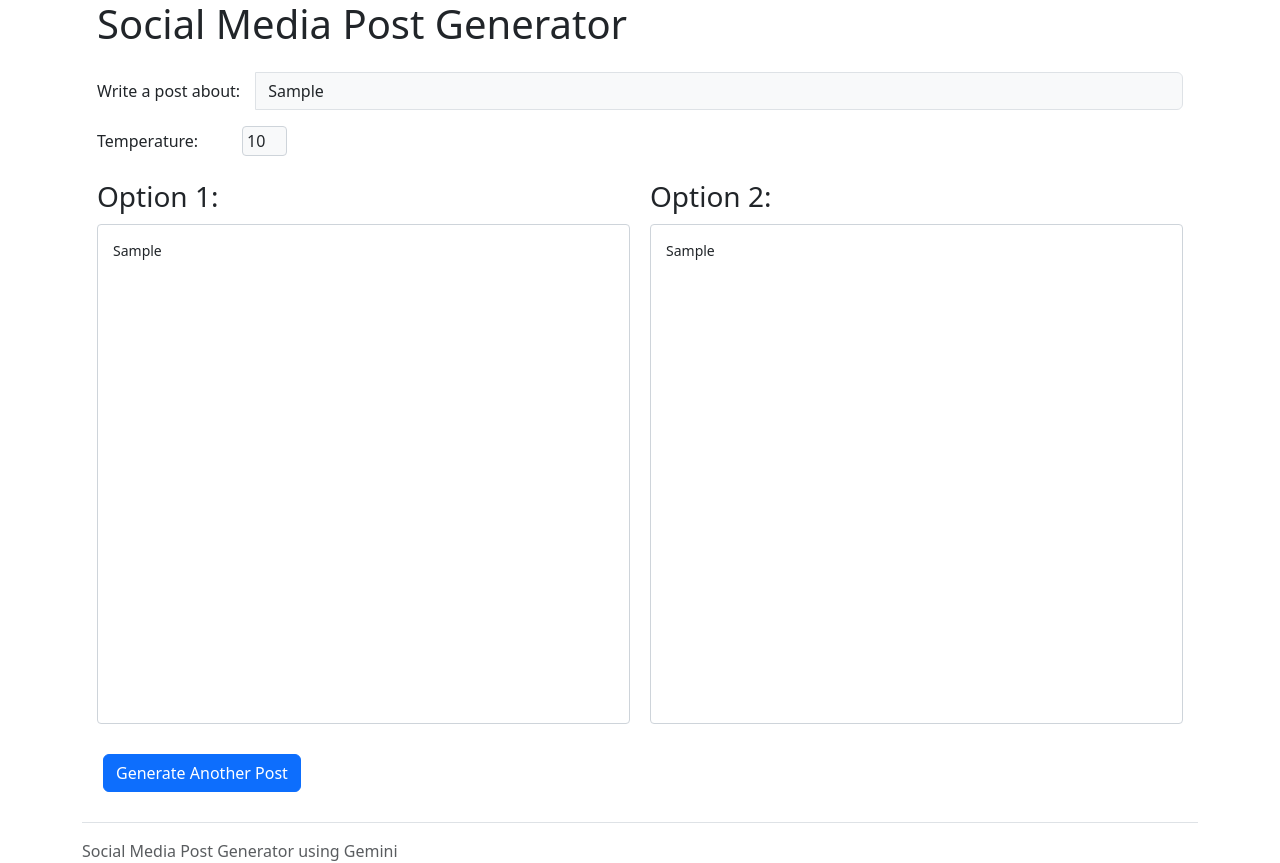
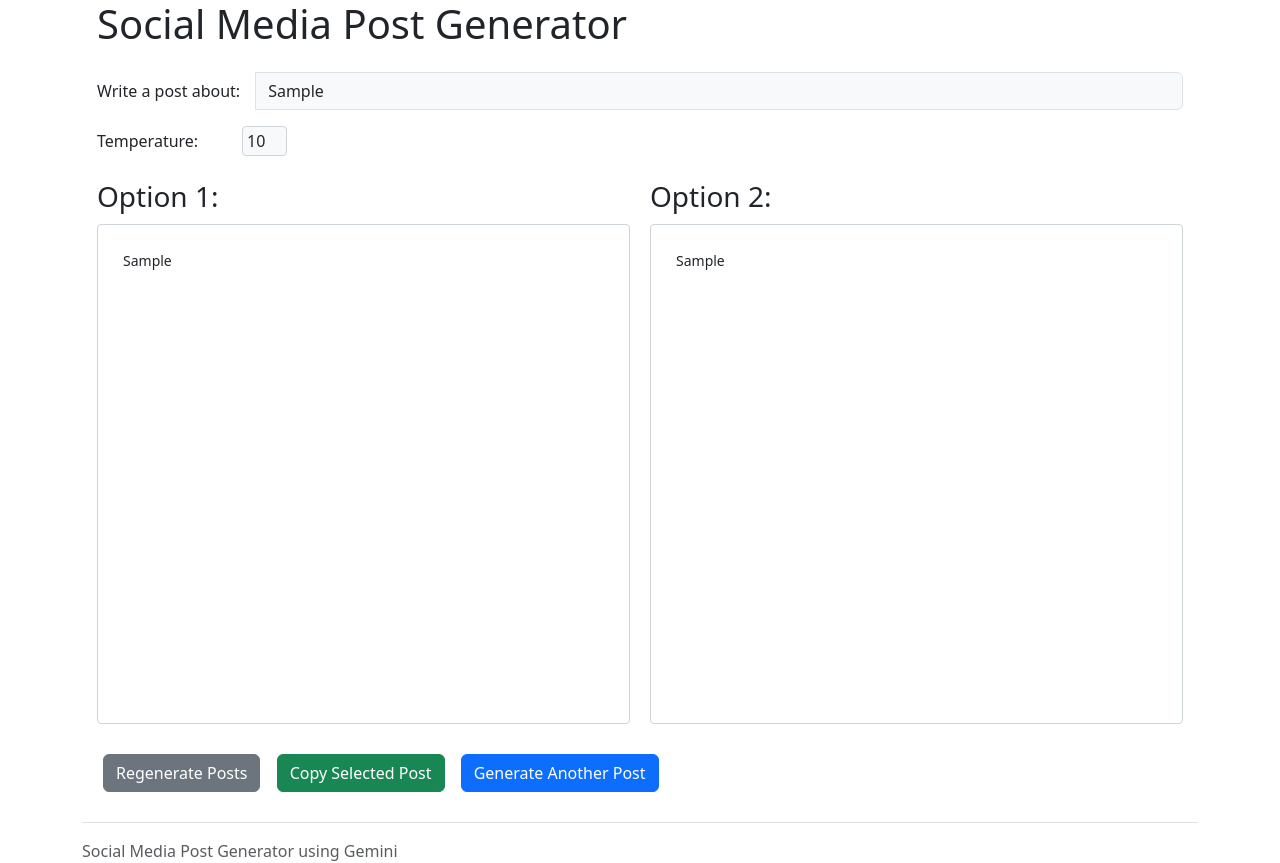
Before and after one commit to olyazub/social-media-post-generation_app_gemini, a Flask app: template src/templates/post.html in a window 1280 px wide. Run offline with Flask 3, Linux system fonts and the light colour scheme; the template is opened without the code that fills it: most values are stand-ins (such as "Sample title", 1, 10 or a date in 2020); some libraries are stand-ins or nearby versions.

Commit message:
add edit and copy to clipboard functionality

```diff
--- a/src/app.py
+++ b/src/app.py
@@ -69,5 +69,45 @@ def index():
 
     return render_template("index.html", form=form)
 
+@app.route("/regenerate", methods=["POST"])
+def regenerate():
+    # Get values from form
+    topic = request.form.get('topic')
+    temperature = float(request.form.get('temperature', 1.75))
+
+    # Load CoT config
+    cot_config = load_prompt_config()
+
+    # Create prompt for both generations
+    cot_prompt = (cot_config["systemInstruction"]["parts"][0]["text"] + "\n" +
+                f"write a post about {topic}")
+
+    # Initialize model with dynamic temperature
+    model_params = {
+        "temperature": temperature,
+        "top_p": cot_config["parameters"]["topP"],
+    }
+
+    # Create two separate model instances for independent generations
+    cot_model_1 = genai.GenerativeModel(
+        model_name=cot_config["model"],
+        generation_config=model_params
+    )
+
+    cot_model_2 = genai.GenerativeModel(
+        model_name=cot_config["model"],
+        generation_config=model_params
+    )
+
+    # Generate content from both model instances independently
+    response_1 = cot_model_1.generate_content(cot_prompt)
+    response_2 = cot_model_2.generate_content(cot_prompt)
+
+    return render_template("post.html",
+                         user_topic=topic,
+                         temperature=temperature,
+                         cot_post=response_1.text,
+                         zeroshot_post=response_2.text)
+
 if __name__ == "__main__":
     app.run(debug=True)
--- a/src/templates/post.html
+++ b/src/templates/post.html
@@ -22,7 +22,7 @@
             <div class="post-column">
                 <h3>Option 1:</h3>
                 <div class="generated-post-container">
-                    <div class="generated-post-content">
+                    <div class="generated-post-content" contenteditable="true">
                         {{ cot_post | replace("**", "<h4>", 1) | replace("**", "</h4>", 1) | replace("*", "<b>", 1) | replace("*", "</b>", 1) | replace("\n", "<br>") | safe }}
                     </div>
                 </div>
@@ -30,7 +30,7 @@
             <div class="post-column">
                 <h3>Option 2:</h3>
                 <div class="generated-post-container">
-                    <div class="generated-post-content">
+                    <div class="generated-post-content" contenteditable="true">
                         {{ zeroshot_post | replace("**", "<h4>", 1) | replace("**", "</h4>", 1) | replace("*", "<b>", 1) | replace("*", "</b>", 1) | replace("\n", "<br>") | safe }}
                     </div>
                 </div>
@@ -39,6 +39,12 @@
     </div>
 
     <div class="form-group mt-4">
+        <form method="POST" action="{{ url_for('regenerate') }}" style="display: inline;">
+            <input type="hidden" name="topic" value="{{ user_topic }}">
+            <input type="hidden" name="temperature" value="{{ temperature }}">
+            <button type="submit" class="btn btn-secondary">Regenerate Posts</button>
+        </form>
+        <button onclick="copyToClipboard()" class="btn btn-success">Copy Selected Post</button>
         <a href="{{ url_for('index') }}" class="btn btn-primary">Generate Another Post</a>
     </div>
 </div>
@@ -68,11 +74,70 @@
     padding: 15px;
     margin-top: 10px;
     background-color: white;
+    position: relative;
 }
 
 .generated-post-content {
+    min-height: 100%;
+    outline: none;
+    padding: 10px;
     font-size: 14px;
     line-height: 1.6;
 }
+
+.generated-post-content:focus {
+    background-color: #f8f9fa;
+}
+
+.generated-post-container::before {
+    content: "Click to edit";
+    position: absolute;
+    top: -25px;
+    right: 10px;
+    font-size: 12px;
+    color: #666;
+    opacity: 0;
+    transition: opacity 0.3s;
+}
+
+.generated-post-container:hover::before {
+    opacity: 1;
+}
 </style>
+
+<script>
+function copyToClipboard() {
+    // Get all editable content divs
+    const posts = document.querySelectorAll('.generated-post-content');
+    let selectedText = '';
+
+    // Find which one is selected/focused
+    posts.forEach(post => {
+        if (window.getSelection().containsNode(post, true)) {
+            selectedText = post.innerText;
+        }
+    });
+
+    if (selectedText) {
+        navigator.clipboard.writeText(selectedText).then(() => {
+            alert('Post copied to clipboard!');
+        }).catch(err => {
+            console.error('Failed to copy text: ', err);
+        });
+    } else {
+        alert('Please select a post to copy');
+    }
+}
+
+// Add visual feedback when editing
+document.querySelectorAll('.generated-post-content').forEach(element => {
+    element.addEventListener('focus', (e) => {
+        e.target.closest('.generated-post-container').classList.add('editing');
+    });
+
+    element.addEventListener('blur', (e) => {
+        e.target.closest('.generated-post-container').classList.remove('editing');
+    });
+});
+</script>
 {% endblock %}
```
